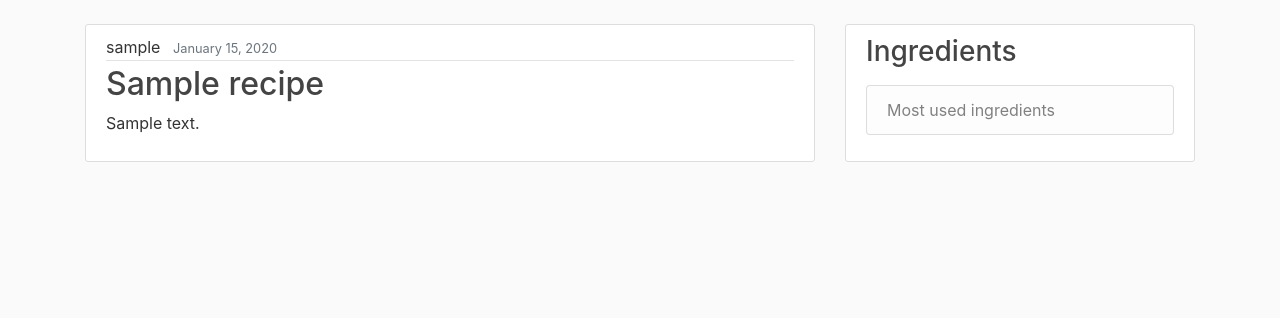
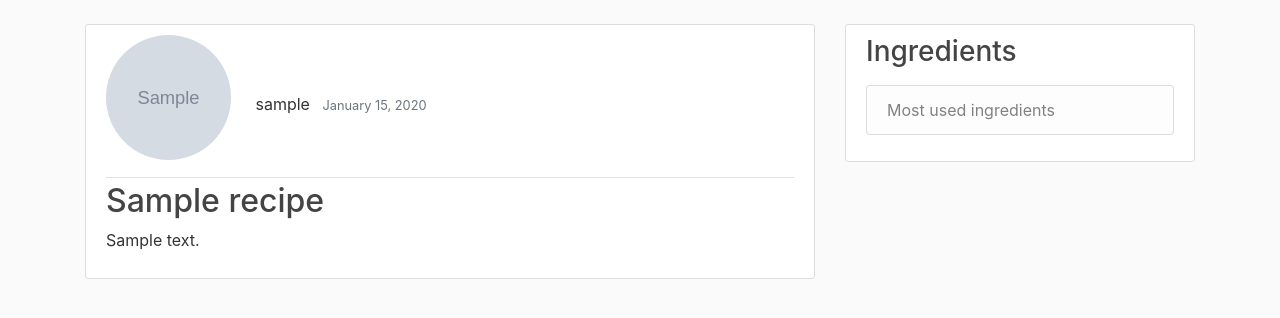
Before and after one commit to damlanisa/Hipo-Recipes, a Django app: page / in a window 1280 px wide. Shown: the part 56-374 px from the top of the page. Run offline with Django 3.2, Linux system fonts and the light colour scheme; tables that the repository leaves empty hold one stand-in row (values such as "Sample post"); grey boxes marked "Sample" are stand-in pictures; some libraries are stand-ins or nearby versions.

Commit message:
Add recipes' images to home page

```diff
--- a/hipo_recipes/recipes/templates/recipes/home.html
+++ b/hipo_recipes/recipes/templates/recipes/home.html
@@ -4,6 +4,7 @@
         <article class="media content-section">
           <div class="media-body">
             <div class="article-metadata">
+              <img class="rounded-circle account-img" src="{{ recipe.image.url }}">
               <a class="mr-2">{{ recipe.author }}</a>
               <small class="text-muted">{{ recipe.date_posted|date:"F d, Y" }}</small>
             </div>
```
